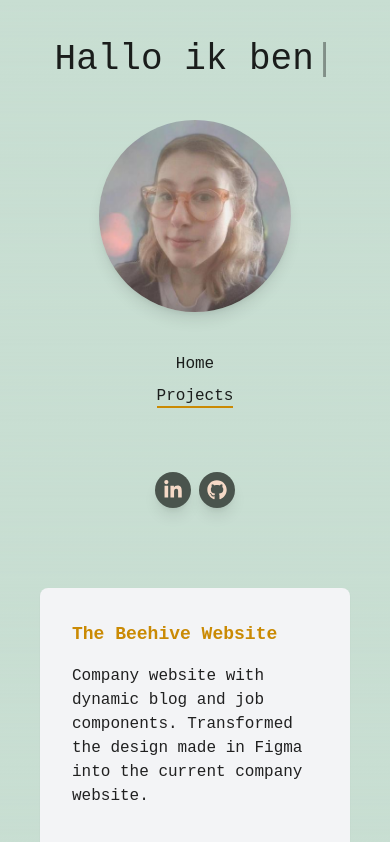
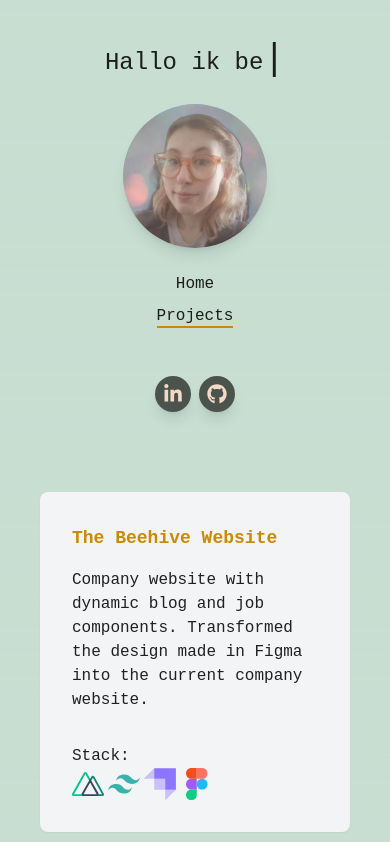
Before and after one commit to Sanseli/portfolio, a Next.js app: page /projects in a window 390 px wide. Shown: the top 842 px of the page. Built offline with nearby package versions, Linux system fonts and the light colour scheme.

Commit message:
fix mobile responsivity

```diff
--- a/src/components/Project.tsx
+++ b/src/components/Project.tsx
@@ -5,9 +5,9 @@ const Project = ({ project, index, currentIndex }: any) => {
 
     return (
         <div className='snap-center h-auto lg:h-full flex' id={index}>
-            <div className={`card space-y-4 flex flex-col my-auto ml-10 lg:ml-0 mr-10 w-full relative ${project.link ? 'animated' : ''} ${index !== currentIndex ? 'lg:opacity-20 transition-opacity duration-500' : ''}`} onClick={() => project.link ? router.push(project.link) : ''}>
+            <div className={`card text-base space-y-4 flex flex-col my-auto ml-10 lg:ml-0 mr-10 w-full relative ${project.link ? 'animated' : ''} ${index !== currentIndex ? 'lg:opacity-20 transition-opacity duration-500' : ''}`} onClick={() => project.link ? router.push(project.link) : ''}>
                 <h2 className=" text-lg font-bold text-yellow-600">{project.title}</h2>
-                <p>{project.description}</p>
+                <p className='text-base'>{project.description}</p>
                 <div className="grow" />
                 <div>
                     <p>Stack:</p>
--- a/src/components/SideNav/SideNav.tsx
+++ b/src/components/SideNav/SideNav.tsx
@@ -15,9 +15,9 @@ function SideNav() {
 
     return (
         <div className='flex flex-col lg:flex-row h-full space-y-20 lg:space-y-0 lg:space-x-20'>
-            <div className="Home text-center space-y-10 flex-none my-auto w-96 self-center">
+            <div className="Home text-center space-y-6 lg:space-y-10 flex-none my-auto w-full md:w-96 self-center">
                 <Title />
-                <Image className='rounded-full h-48 w-48 mx-auto shadow-lg' src={picture} alt='test' />
+                <Image className='rounded-full h-36 w-36 md:h-48 md:w-48 mx-auto shadow-lg' src={picture} alt='test' />
                 <div className="Navigation flex flex-col space-y-2 w-fit mx-auto">
                     {links.map(function (link, i) {
                         return (
--- a/src/components/SideNav/Title.js
+++ b/src/components/SideNav/Title.js
@@ -28,7 +28,7 @@ const Title = () => {
   return (
     <div className="wrap h-10">
       <div className="type-wrap">
-        <span className='font-lekton text-4xl' style={{whiteSpace: 'pre'}} ref={el} />
+        <span className='font-lekton text-2xl md:text-4xl' style={{whiteSpace: 'pre'}} ref={el} />
       </div>
     </div>
   );
--- a/src/pages/_app.tsx
+++ b/src/pages/_app.tsx
@@ -10,7 +10,7 @@ export default function App({ Component, pageProps }: AppProps) {
         <link rel="shortcut icon" href="/favicon.ico" />
         <title>Lisa Sansen</title>
       </Head>
-      <div className='flex flex-col lg:flex-row lg:h-full space-y-20 lg:space-y-0 lg:space-x-20 py-10 lg:p-20'>
+      <div className='flex flex-col lg:flex-row lg:h-full space-y-20 lg:space-y-0 lg:space-x-20 py-10 lg:p-20 w-fit'>
         <SideNav />
         <Component {...pageProps} />
       </div>
```
